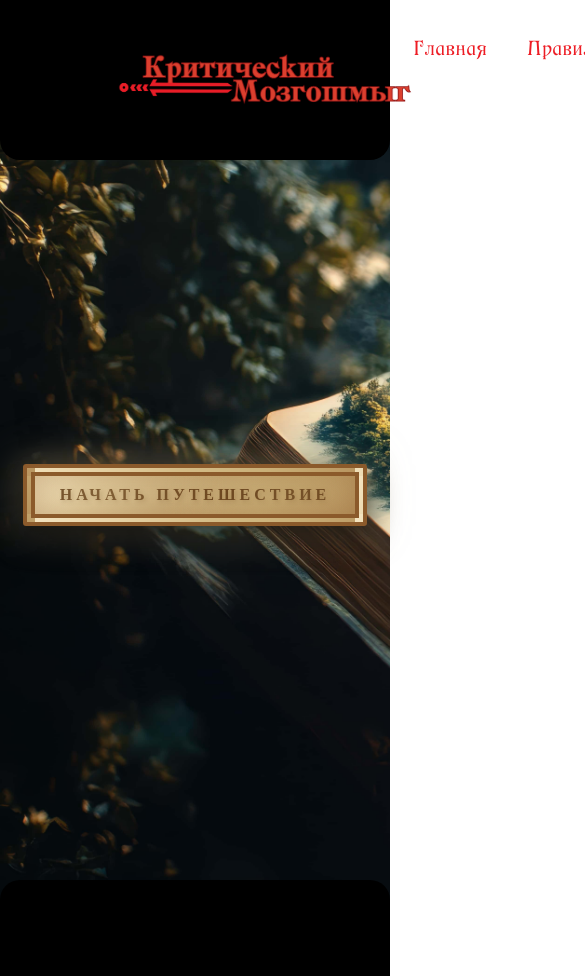
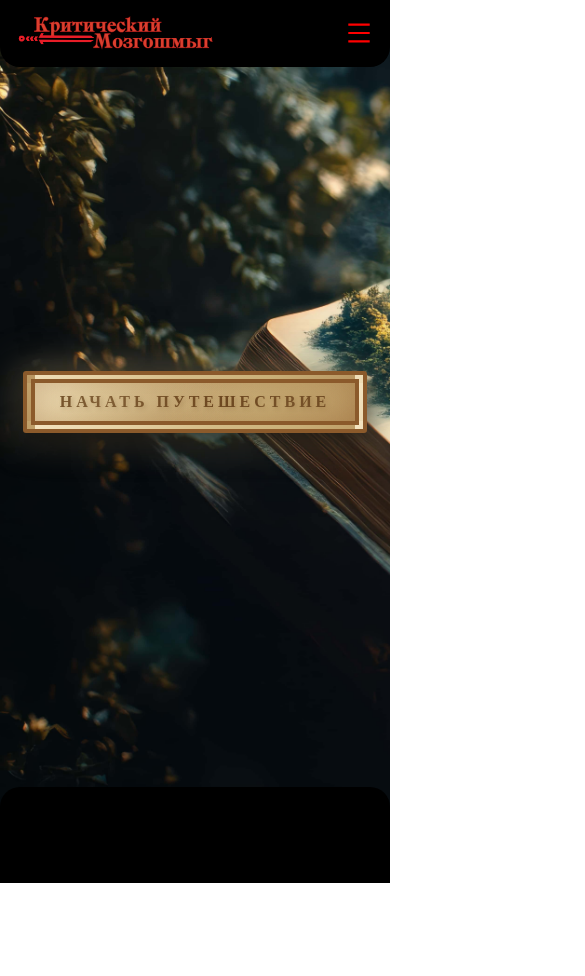
Before and after one commit to Finnimonius/react-ai-dnd-project, a React (Vite) app: page /play in a window 390 px wide. Shown: the top 976 px of the page, 585 px wide, since content can reach past the window. After the commit the page ends 883 px from the top, so only its background shows below. Built offline with nearby package versions, Linux system fonts and the light colour scheme.

Commit message:
style(header): implement responsive mobile header
- Add mobile styles

- Implement burger button

- Integrate Ant Design Drawer for mobile menu

- Style mobile navigation links and close button

```diff
--- a/src/components/game/GameMain.css
+++ b/src/components/game/GameMain.css
@@ -68,7 +68,7 @@
         0 0 30px rgba(212, 188, 135, 0.4);
 }
 
-@media (max-width: 700px) {
+@media (max-width: 800px) {
     .container {
         padding: 50px 50px 100px 50px;
     }
--- a/src/components/layout/AppHeader.css
+++ b/src/components/layout/AppHeader.css
@@ -7,6 +7,7 @@
     margin-bottom: -20px;
     border-bottom-right-radius: 20px;
     border-bottom-left-radius: 20px;
+    padding: 0;
     z-index: 1;
 }
 
@@ -16,7 +17,7 @@
     align-items: center;
     font-size: 22px;
     letter-spacing: 1px;
-    padding: 1rem 4rem;
+    padding: 1rem 100px;
     transition: all 0.3s ease;
 }
 
@@ -24,6 +25,17 @@
     display: flex;
     gap: 40px;
     font-family: 'MedievalEnglish', cursive;
+}
+
+.header-nav-drawer{
+    display: flex;
+    flex-direction: column;
+    font-size: 25px;
+    gap: 10px;
+}
+
+.custom-drawer {
+    background-color: var(--primary-black);
 }
 
 .active-link {
@@ -61,3 +73,46 @@
     width: 300px;
     display: block;
 }
+
+.mobile-menu-button {
+    display: none;
+}
+
+@media (max-width: 1100px) {
+    .header-container {
+        font-size: 18px;
+    }
+
+    .header-logo {
+        width: 200px;
+        display: block;
+    }
+
+    .header-nav {
+        gap: 20px;
+    }
+
+    .nav-link-play {
+    font-size: 25px;
+}
+}
+
+@media (max-width: 800px) {
+    .header-container {
+        padding: 1rem 50px;
+    }
+
+    .header-nav {
+        display: none;
+    }
+
+    .mobile-menu-button {
+        display: block;
+    }
+}
+
+@media (max-width: 500px) {
+    .header-container {
+        padding: 1rem 15px;
+    }
+}
--- a/src/components/layout/AppHeader.jsx
+++ b/src/components/layout/AppHeader.jsx
@@ -1,8 +1,10 @@
 import { NavLink } from "react-router-dom";
-import { Layout } from 'antd'
+import { Layout, Button, Drawer } from 'antd'
+import { MenuOutlined, CloseOutlined } from '@ant-design/icons';
 import logo from '../../assets/images/logos/main-logo.png'
 import './AppHeader.css'
 import { useCharacterStore } from "../stores/characterStore";
+import { useState } from "react";
 
 const setActive = ({ isActive }) => isActive ? 'active-link' : 'nav-link';
 const setActivePlay = ({ isActive }) => isActive ? 'active-link' : 'nav-link-play';
@@ -10,6 +12,11 @@ const setActivePlay = ({ isActive }) => isActive ? 'active-link' : 'nav-link-pla
 
 export default function AppHeader() {
     const { hasCharacter } = useCharacterStore()
+    const [isMobileMenuOpen, setIsMobileMenuOpen] = useState(false)
+
+    const toggleMobileMenu = () => {
+        setIsMobileMenuOpen(!isMobileMenuOpen)
+    }
 
     return (
         <Layout.Header className='header-layout'>
@@ -17,6 +24,13 @@ export default function AppHeader() {
                 <NavLink to='/'>
                     <img className="header-logo" src={logo} alt="Логотип dungeons and dragons" />
                 </NavLink>
+                <Button
+                    className="mobile-menu-button"
+                    type="text"
+                    icon={isMobileMenuOpen ? <CloseOutlined /> : <MenuOutlined />}
+                    onClick={toggleMobileMenu}
+                    style={{ color: 'red', fontSize: '24px' }}
+                />
                 <nav className='header-nav'>
                     <NavLink to='/' className={setActive}>Главная</NavLink>
                     <NavLink to='/rules' className={setActive}>Правила</NavLink>
@@ -29,6 +43,25 @@ export default function AppHeader() {
                     )}
 
                 </nav>
+                <Drawer
+                    title="Basic Drawer"
+                    closable={{ 'aria-label': 'Close Button' }}
+                    closeIcon={<CloseOutlined style={{ color: 'white', fontSize: '18px' }} />}
+                    onClose={toggleMobileMenu}
+                    open={isMobileMenuOpen}
+                    style={{backgroundColor: 'var(--primary-black)'}}
+                >
+                    <nav className='header-nav-drawer'>
+                        {hasCharacter() ? (
+                            <NavLink to='/play/game' className={setActivePlay}>Играть</NavLink>
+                        ) : (
+                            <NavLink to='/play' className={setActivePlay}>Играть</NavLink>
+                        )}
+                        <NavLink to='/' className={setActive}>Главная</NavLink>
+                        <NavLink to='/rules' className={setActive}>Правила</NavLink>
+                        <NavLink to='/charactercreato' className={setActive}>Создание персонажа</NavLink>
+                    </nav>
+                </Drawer>
             </div>
         </Layout.Header>
     )
```
